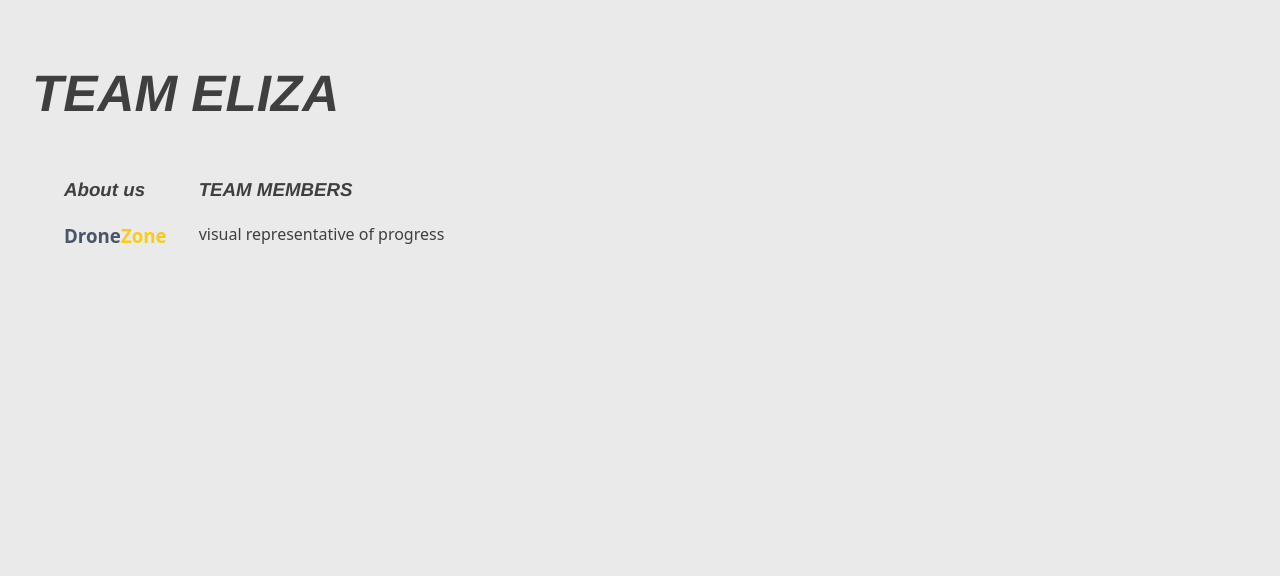
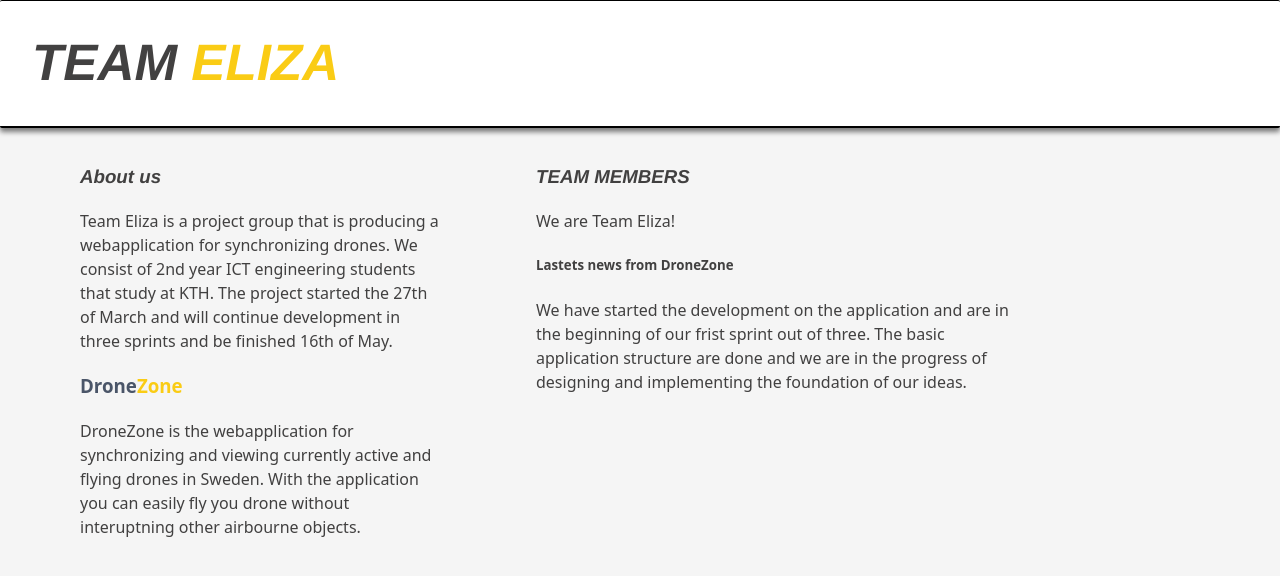
Before and after one commit to surbyxan/TEAM-ELIZA-webpage, a React (Vite) app in the folder elizawebsite/: page / in a window 1280 px wide. Shown: the top 576 px of the page. Built offline with nearby package versions, Linux system fonts and the light colour scheme.

Commit message:
more design updates

```diff
--- a/elizawebsite/src/App.css
+++ b/elizawebsite/src/App.css
@@ -1,7 +1,7 @@
 #root {
   max-width: 1280px;
   margin: 0 auto;
-  padding: 2rem;
+  /* padding: 2rem; */
 
 }
 
@@ -11,10 +11,20 @@
   font-weight: bolder;
 }
 
+.topbar{
+  border-radius: 2px;
+	border-bottom: solid 2px black;
+  border-top:solid 0.5px black ;
+  box-shadow: 0 4px 5px rgba(0, 0, 0, 0.5);
+  padding-left: 2rem;
+  background-color:white;
+}
+
 .body{
   display: flex;
   flex-direction: row;
-  margin-left: 2rem;
+  margin-left: 5rem;
+  padding-top: 1rem;
 }
 
 .title{
@@ -29,9 +39,10 @@
 }
 
 .infobox{
-
+  width: 30%;
 }
 
 .visualbox{
-  margin-left: 2rem;
+  margin-left: 6rem;
+  width: 40%;
 }
--- a/elizawebsite/src/App.jsx
+++ b/elizawebsite/src/App.jsx
@@ -6,22 +6,44 @@ function App() {
 
   return (
    <div>
-      <h1 class="headers">TEAM ELIZA</h1>
+      <div class="topbar">
+      <h1 class="headers">TEAM <span class="highlight">ELIZA</span></h1>
+      </div>
       <div class='body'>
         <div class='infobox'>
           <div >
             <h3 class="headers">About us</h3>
+            <p>Team Eliza is a project group that is producing a webapplication for synchronizing drones. We consist of
+              2nd year ICT engineering students that study at KTH. The project started the 27th of March and will continue development in
+              three sprints and be finished 16th of May.
+            </p>
           </div>
           <div>
             <h3 class="title">Drone<span class="highlight">Zone</span></h3>
+            <p>
+            DroneZone is the webapplication for synchronizing and viewing currently
+            active and flying drones in Sweden. With the application you can easily fly you drone without
+            interuptning other airbourne objects.
+
+            </p>
           </div>
         </div>
         <div class='visualbox'>
           <div >
             <h3 class="headers">TEAM MEMBERS</h3>
+            <span>
+            <p>We are Team Eliza!</p>
+
+            </span>
+
           </div>
           <div>
-            <p>visual representative of progress</p>
+            <h5>Lastets news from DroneZone</h5>
+            <p>
+              We have started the development on the application and are in
+              the beginning of our frist sprint out of three. The basic application structure are done
+              and we are in the progress of designing and implementing the foundation of our ideas.
+            </p>
           </div>
         </div>
       </div>
--- a/elizawebsite/src/index.css
+++ b/elizawebsite/src/index.css
@@ -5,7 +5,7 @@
 
   color-scheme: light dark;
   color: rgba(38, 37, 37, 0.87);
-  background-color: #eaeaea;
+  background-color:whitesmoke;
 
   font-synthesis: none;
   text-rendering: optimizeLegibility;
```
